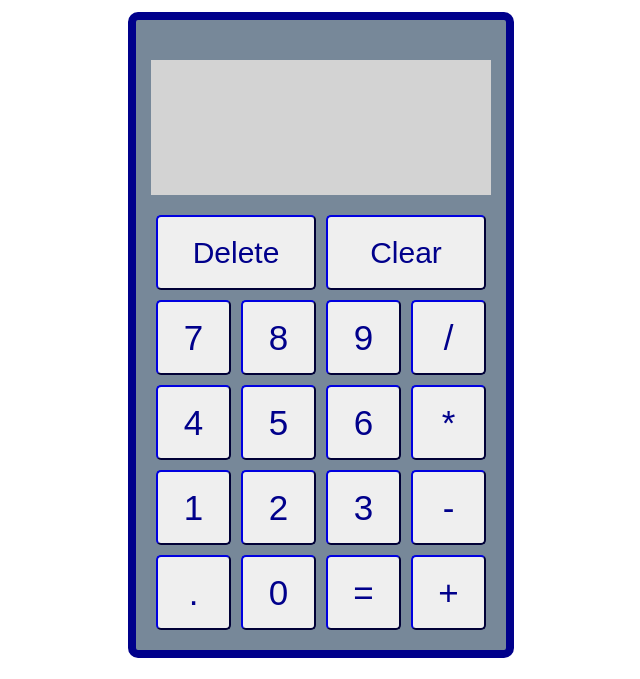
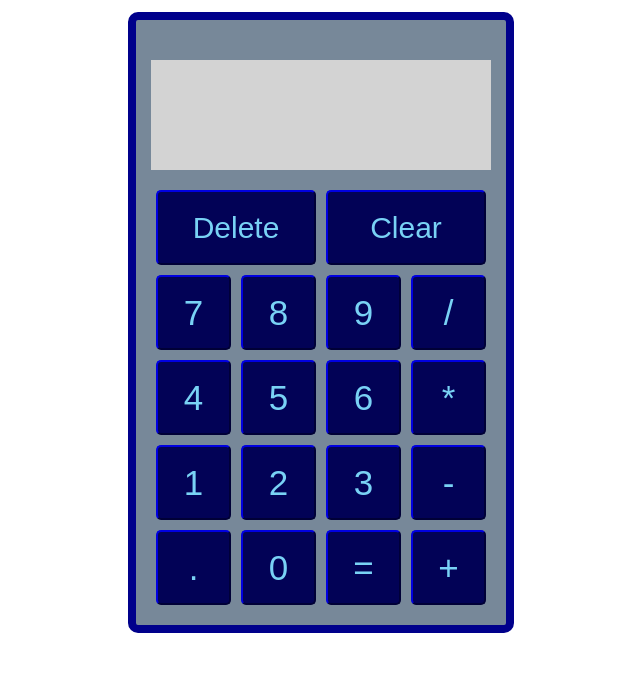
Before and after one commit to btorpey00/Calculator, a plain HTML site: page index.html in a window 1280 px wide. Shown: the part 121-800 px from the top of the page, without its empty margins (319-959 px from the left). Drawn offline with Linux system fonts and the light colour scheme.

Commit message:
Style buttons in CSS

```diff
--- a/style.css
+++ b/style.css
@@ -32,7 +32,7 @@ h1 {
     flex-direction: column;
     justify-content: space-between;
     width: 100%;
-    height: 125px;
+    height: 100px;
     text-align: end;
     margin-bottom: 20px;
     margin-top: 20px;
@@ -60,7 +60,12 @@ h1 {
     font-size: 35px;
     border-radius: 5px;
     border-color: darkblue;
-    color: darkblue;
+    color: rgb(121, 210, 245);
+    background-color: rgb(2, 2, 86);
+}
+
+#buttons button:active {
+    transform: translateY(2px);
 }
 
 #buttons #delete {
```
